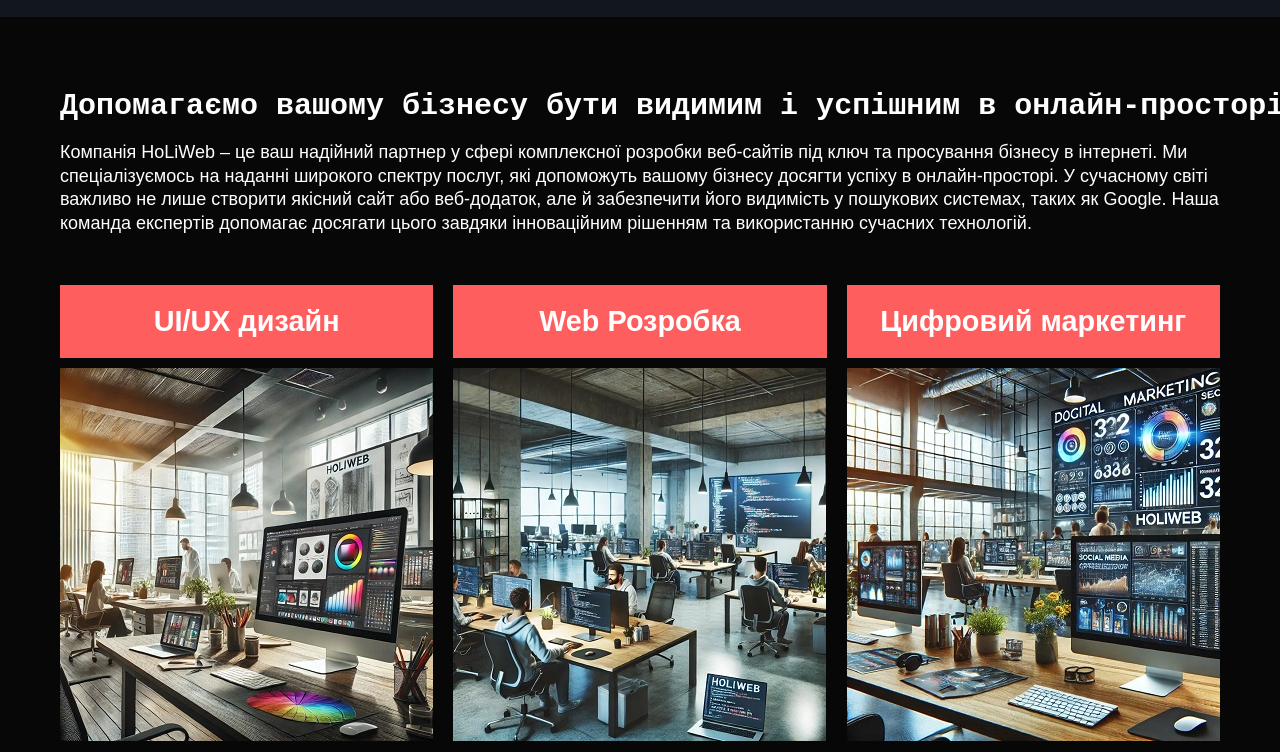
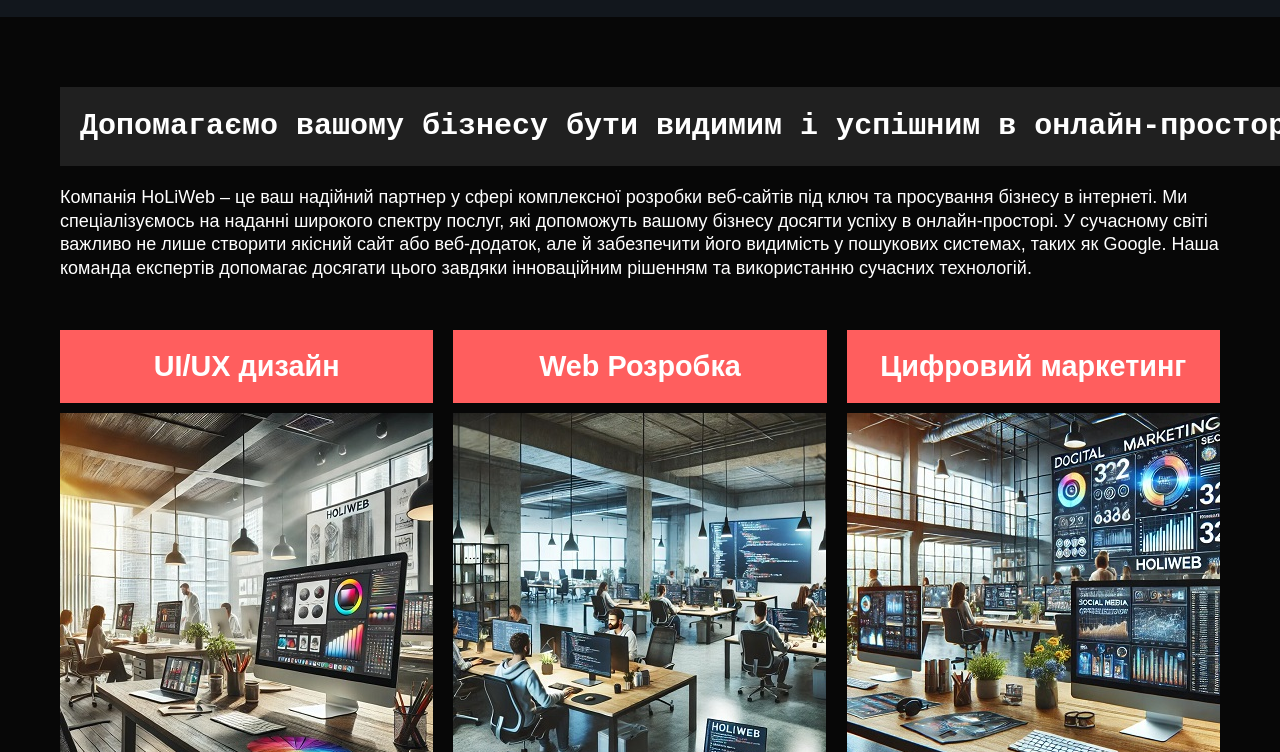
Before and after one commit to holvas/holiweb, a website: page index.html in a window 1280 px wide. Shown: the part 41-793 px from the top of the page. Drawn offline with nearby package versions, Linux system fonts and the light colour scheme.

Commit message:
up styles in Title text

```diff
--- a/css/style.css
+++ b/css/style.css
@@ -55,6 +55,7 @@ body {
     color: var(--color-light);;
 }
 
+/* HEADER */
 header {
     display: flex;
     justify-content: space-between;
@@ -63,7 +64,6 @@ header {
     background-color:var(--second-bg);
     /* #efdbf6 */
 }
-
 .logo {
     color: var(--color-light);
 }
@@ -73,65 +73,51 @@ header {
 /* .logo img {
     width: 100px;
 } */
-
 nav ul {
     list-style: none;
     display: flex;
     gap: 20px;
 }
-
 nav ul li a {
     text-decoration: none;
     color: var(--color-light);
     font-weight: bold;
 }
-
 nav ul li a.active {
     color: var(--red);
 }
-
 nav ul li a:hover {
     color: var(--red);
 }
-
 .languages {
     display: flex;
     gap: 10px;
 }
-
 .languages a {
     text-decoration: none;
     color: var(--color-light);
     font-weight: bold;
 }
-
 .languages a:hover {
     color: var(--red);
 }
-
 .languages a.active {
     color: var(--red);
 }
 
+/* MAIN */
 main {
     max-width: 1200px;
     margin: 0 auto;
     padding: 20px;
 }
 
+/* ABOUT US */
 #aboutUs {
     padding: 60px 0;
     text-align: center;
 
 }
-.service-grid {
-    display: grid;
-    grid-template-columns: repeat(3, 1fr);
-    grid-gap: 20px;
-    margin-top: 50px;
-    margin-bottom: 50px;
-}
-
 .title-text {
     width: 70ch;
     text-align: left;
@@ -140,9 +126,12 @@ main {
     font-size: 30px;
     white-space: nowrap; /* не переносить текст на другую строку */
     overflow: hidden; /* скрываем переполнение контентом */
-    border-right: 3px solid red; /* рисуем курсор */
+    border-right: 3px solid #ff5e5e; /* рисуем курсор */
     animation: cursor 0.75s step-end infinite, printed_text 5s steps(29);
-    padding-bottom: 15px;
+    margin-bottom: 20px;
+    background-color: rgb(252, 252, 252, 0.1);
+    padding: 20px;
+
 }
 @keyframes cursor {
     0% {
@@ -164,6 +153,14 @@ main {
     }
 }
 
+/* SERVICE */
+.service-grid {
+    display: grid;
+    grid-template-columns: repeat(3, 1fr);
+    grid-gap: 20px;
+    margin-top: 50px;
+    margin-bottom: 50px;
+}
 .service-title {
     background-color: var(--red);
     padding: 20px;
@@ -171,7 +168,6 @@ main {
     color: var(--color-light);
     font-size: 1.2em;
 }
-
 .service-img {
     display: block;
     width: 100%;
@@ -179,22 +175,21 @@ main {
     object-fit: cover;
     margin: 10px 0;
 }
-
 .service-text {
     line-height: 1.3;
     font-size: 18px;
     margin-top: 50px;
     position: relative;
 }
-
 .service-text h2 {
     padding: 20px 0;
     text-align: center;
 }
-
 .item-service-text {
     margin-bottom: 200px;
 }
+
+
 .btn {
     position: absolute;
     left: 36%;
@@ -204,7 +199,6 @@ main {
     padding: 15px 20px;
     font-weight: 600;
 }
-
 .btn:hover {
     background-color: var(--red);
     color: var(--color-light);
```
